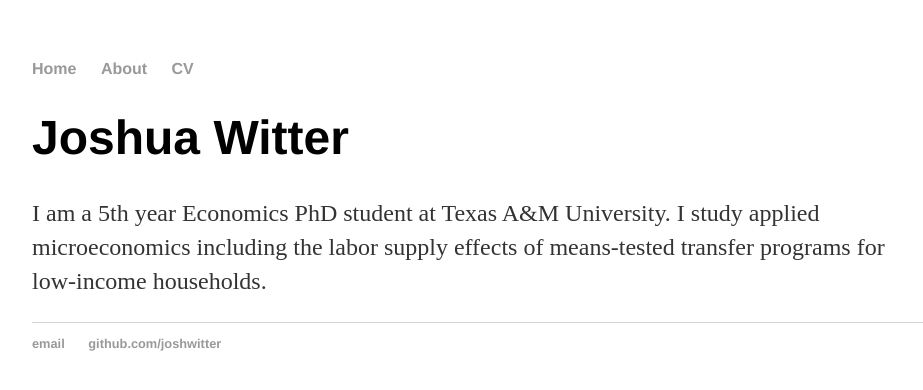
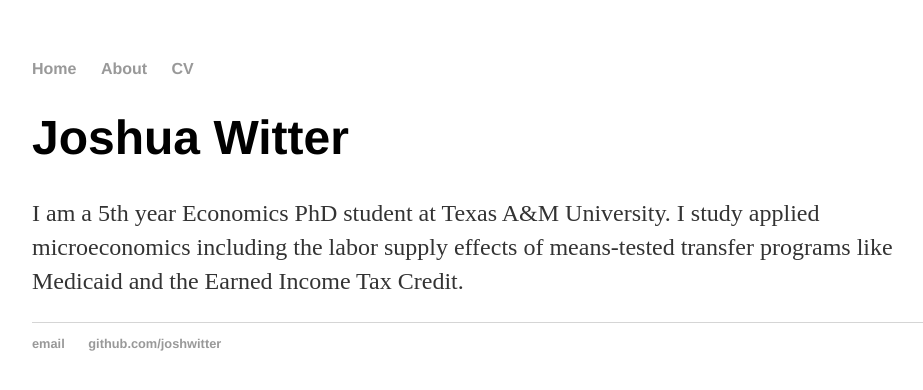
Before and after one commit to joshwitter/joshwitter.github.io, a Jekyll site: the page built from index.html, in a window 1280 px wide. Shown: the top 390 px of the page, without its empty margins (160-1083 px from the left). Built offline with Jekyll 4.4.1, drawn with Linux system fonts in a browser that asks for light colours.

Commit message:
Update index.html

```diff
--- a/index.html
+++ b/index.html
@@ -4,5 +4,5 @@
 ---
 <div class="blurb">
 	<h1>Joshua Witter</h1>
-	<p>I am a 5th year Economics PhD student at Texas A&M University. I study applied microeconomics including the labor supply effects of means-tested transfer programs for low-income households. </p>
+	<p>I am a 5th year Economics PhD student at Texas A&M University. I study applied microeconomics including the labor supply effects of means-tested transfer programs like Medicaid and the Earned Income Tax Credit. </p>
 </div><!-- /.blurb -->
```
